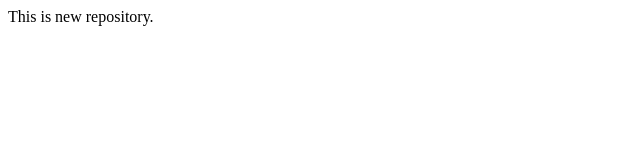
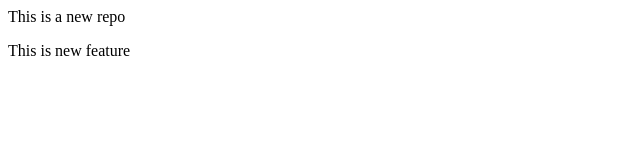
Before and after one commit to Arsalan356/localrepo, a plain HTML site: page index.html in a window 1280 px wide. Shown: the whole page, without its empty margins (0-640 px from the left). Drawn offline with Linux system fonts and the light colour scheme.

Commit message:
Add new feature

```diff
--- a/index.html
+++ b/index.html
@@ -1 +1,2 @@
-<p>This is new repository.
+<p>This is a new repo</p>
+<p>This is new feature</p>
```
